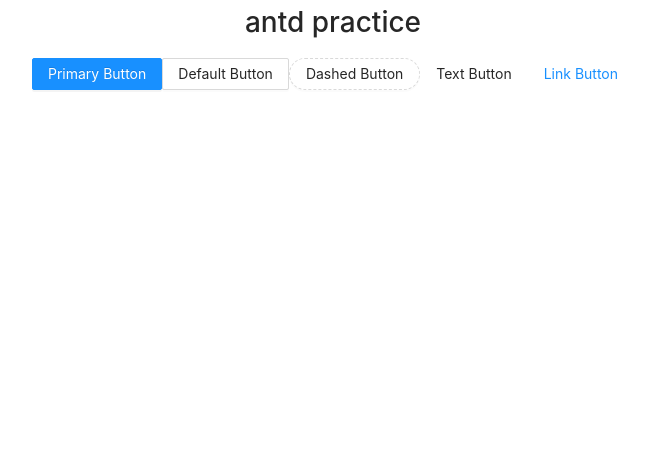
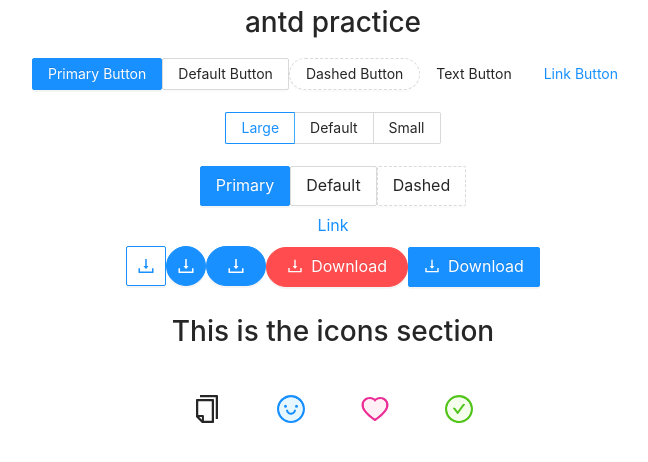
Before and after one commit to Bilal-Nadeem-Ahmed/reactpractice, a React (Create React App) app: page / in a window 1280 px wide. Shown: the top 462 px of the page, without its empty margins (307-955 px from the left). Built offline with nearby package versions, Linux system fonts and the light colour scheme.

Commit message:
import and use icons

```diff
--- a/package.json
+++ b/package.json
@@ -3,6 +3,7 @@
   "version": "0.1.0",
   "private": true,
   "dependencies": {
+    "@ant-design/icons": "^4.6.2",
     "@testing-library/jest-dom": "^5.11.10",
     "@testing-library/react": "^11.2.6",
     "@testing-library/user-event": "^12.8.3",
--- a/src/App.js
+++ b/src/App.js
@@ -1,12 +1,14 @@
 
 import './App.css';
 import Buttons from './components/Button';
+import Icons from './components/Icons';
 
 function App() {
   return (
     <div className="App">
       <h1>antd practice</h1>
       <Buttons/>
+      <Icons/>
     </div>
   )
 }
--- a/src/components/Button/index.js
+++ b/src/components/Button/index.js
@@ -1,5 +1,12 @@
-import { Button } from 'antd';
+import { Button,Radio } from 'antd';
+import { DownloadOutlined } from '@ant-design/icons';
+import {useState} from 'react'
 const Buttons = () => {
+    const [size,setSize]=useState('large')
+
+    const handleSizeChange = e => {
+        setSize(e.target.value)
+      };
     return (
         <>
             <Button type="primary">Primary Button</Button>
@@ -8,6 +15,37 @@ const Buttons = () => {
 
             <Button  type="text">Text Button</Button>
             <Button type="link">Link Button</Button>
+            <br/>
+            <br></br>
+            <Radio.Group value={size} onChange={handleSizeChange}>
+            <Radio.Button value="large">Large</Radio.Button>
+            <Radio.Button value="default">Default</Radio.Button>
+            <Radio.Button value="small">Small</Radio.Button>
+            </Radio.Group>
+            <br />
+            <br />
+            <Button type="primary" size={size}>
+            Primary
+            </Button>
+            <Button size={size}>Default</Button>
+            <Button type="dashed" size={size}>
+            Dashed
+            </Button>
+            <br />
+            <Button type="link" size={size}>
+            Link
+            </Button>
+            <br />
+            <Button type="primary" ghost icon={<DownloadOutlined />} size={size} />
+            <Button type="primary" shape="circle" icon={<DownloadOutlined />} size={size} />
+            <Button type="primary" shape="round" icon={<DownloadOutlined />} size={size} />
+            <Button type="primary" shape="round" danger icon={<DownloadOutlined />} size={size}>
+            Download
+            </Button>
+            <Button type="primary" icon={<DownloadOutlined />} size={size}>
+            Download
+            </Button>
+            <br/>
         </>
      )
 }
--- /dev/null
+++ b/src/components/Icons/index.js
@@ -0,0 +1,13 @@
+import {CopyOutlined, SmileTwoTone, HeartTwoTone, CheckCircleTwoTone } from '@ant-design/icons'
+const Icons = () => {
+    return ( <div>
+        <br></br>
+        <h1>This is the icons section</h1>
+        <CopyOutlined style={{ margin:'1em',fontSize: '2em' }}/>
+        <SmileTwoTone style={{ margin:'1em',fontSize: '2em' }}/>
+    <HeartTwoTone style={{ margin:'1em',fontSize: '2em' }}   twoToneColor="#eb2f96" />
+    <CheckCircleTwoTone style={{ margin:'1em',fontSize: '2em' }} twoToneColor="#52c41a" />
+    </div> );
+}
+
+export default Icons;
```
Also changed, not shown: 1 other file (tests, documents, lock files or other folders).
